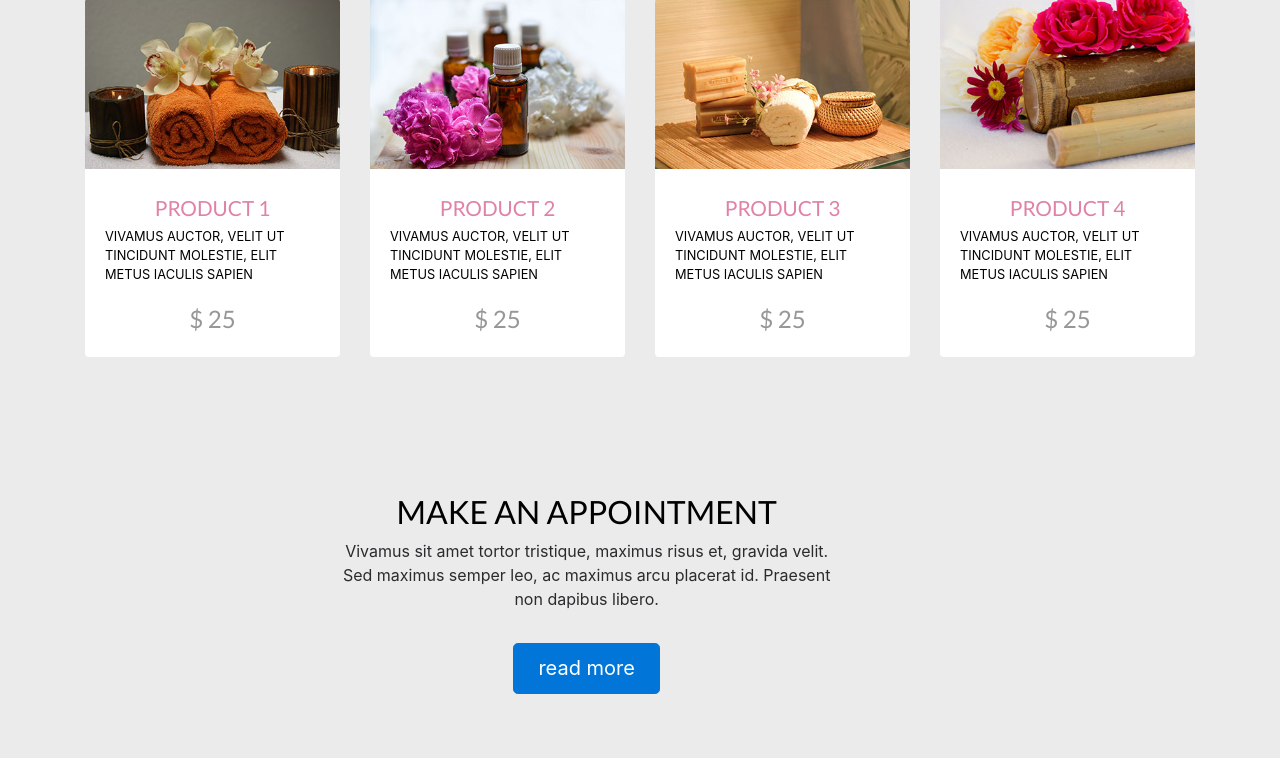
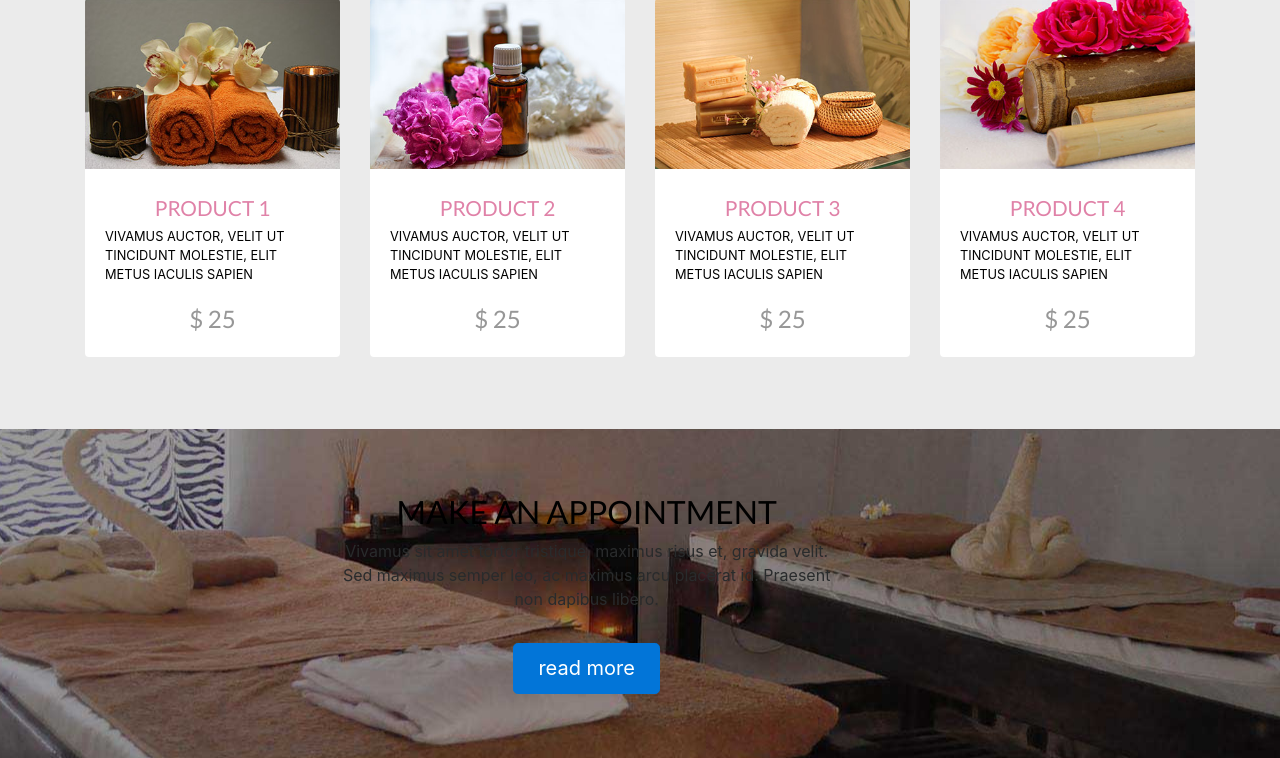
Before and after one commit to petriDiaconescu/Bootstrap-4, a PHP site: page / in a window 1280 px wide. Shown: the part 2498-3256 px from the top of the page. Run offline with PHP 8.4, Linux system fonts and the light colour scheme; some web fonts are replaced.

Commit message:
Add image background to our appointment section

```diff
--- a/css/styles.css
+++ b/css/styles.css
@@ -162,3 +162,10 @@ nav.main-nav .nav-link {
   font-family: 'Lato', sans-serif;
   color: #979797;
 }
+
+/** Appointment */
+.appointment {
+  background-image: url(../img/bg_appointment.jpg);
+  background-repeat: no-repeat;
+  background-position: center center;
+}
```
Also changed, not shown: 2 other files.
